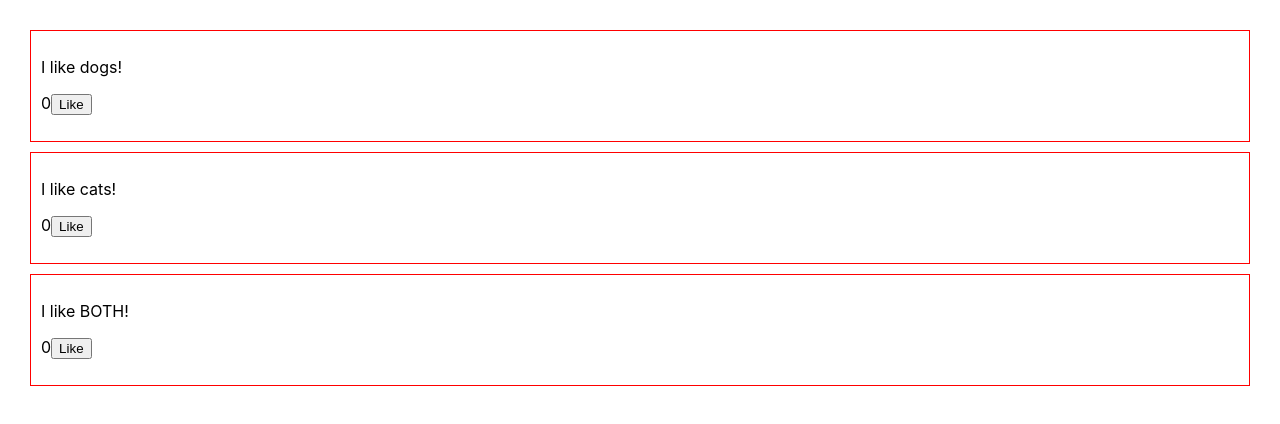
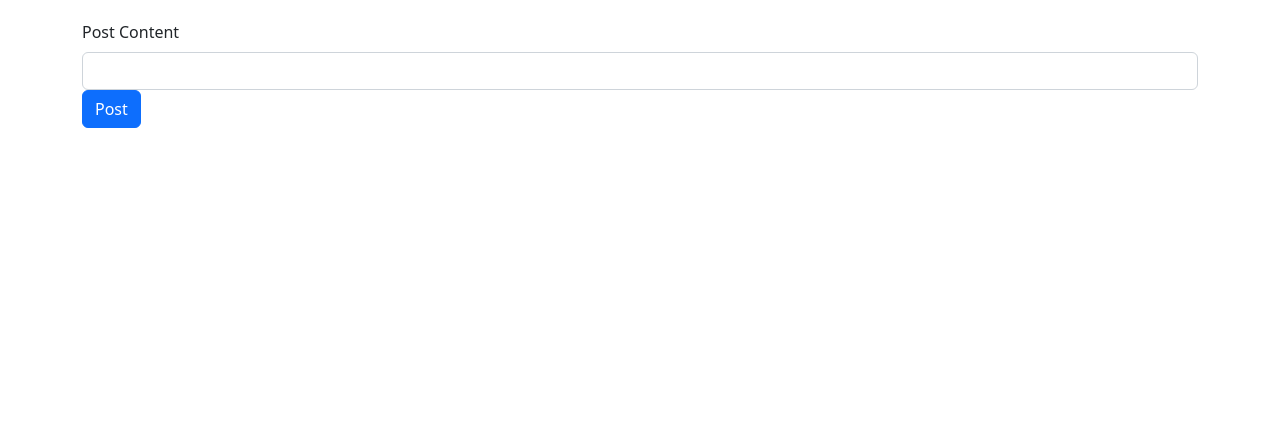
Before and after one commit to DougieWesson/react-like-viewer, a React (Create React App) app: page / in a window 1280 px wide. Shown: the top 424 px of the page. Built offline with nearby package versions, Linux system fonts and the light colour scheme.

Commit message:
made posts dynamic and can now add posts

```diff
--- a/package.json
+++ b/package.json
@@ -6,7 +6,9 @@
     "@testing-library/jest-dom": "^5.16.5",
     "@testing-library/react": "^13.4.0",
     "@testing-library/user-event": "^13.5.0",
+    "bootstrap": "^5.2.2",
     "react": "^18.2.0",
+    "react-bootstrap": "^2.5.0",
     "react-dom": "^18.2.0",
     "react-scripts": "5.0.1",
     "web-vitals": "^2.1.4"
--- a/src/App.jsx
+++ b/src/App.jsx
@@ -1,12 +1,24 @@
 import "./App.scss";
+import "bootstrap/dist/css/bootstrap.min.css";
+import Container from "react-bootstrap/Container";
+import PostAddForm from "./PostAddForm";
 import PostFeed from "./PostFeed";
+import { useState } from "react";
 
 function App() {
+  const [posts, changePosts] = useState([]);
+
+  const addPost = (content) => {
+    const updated = [...posts, { id: posts.length, content, likes: 0 }];
+    changePosts(updated);
+  };
+
   return (
-    <>
-    <PostFeed />
-    </>
-  )
+    <Container>
+      <PostAddForm addPost={addPost} />
+      <PostFeed posts={posts} changePosts={changePosts} />
+    </Container>
+  );
 }
 
 export default App;
--- /dev/null
+++ b/src/PostAddForm.jsx
@@ -0,0 +1,43 @@
+import { useState } from "react";
+import { Form } from "react-bootstrap";
+import { Button } from "react-bootstrap";
+
+function PostAddForm({ addPost }) {
+  const [contentValue, changeContentValue] = useState("");
+
+  const handleChange = (event) => {
+    event.preventDefault();
+    changeContentValue(event.target.value);
+  };
+
+  const addPostHandler = (event) => {
+    event.preventDefault();
+    addPost(contentValue);
+    changeContentValue("");
+  };
+
+  return (
+    <div>
+      <Form>
+        <Form.Group controlId="postContent">
+          <Form.Label> Post Content </Form.Label>
+          <Form.Control
+            name="content"
+            type="text"
+            value={contentValue}
+            onChange={(event) => handleChange(event)}
+          />
+        </Form.Group>
+        <Button
+          variant="primary"
+          type="submit"
+          onClick={(event) => addPostHandler(event)}
+        >
+          Post
+        </Button>
+      </Form>
+    </div>
+  );
+}
+
+export default PostAddForm;
--- a/src/PostFeed.jsx
+++ b/src/PostFeed.jsx
@@ -1,28 +1,7 @@
 import "./PostFeed.scss";
 import Post from "./Post";
-import { useState } from "react";
 
-function PostFeed() {
-  const fakePosts = [
-    {
-      content: "I like dogs!",
-      id: 0,
-      likes: 0,
-    },
-    {
-      content: "I like cats!",
-      id: 1,
-      likes: 0,
-    },
-    {
-      content: "I like BOTH!",
-      id: 2,
-      likes: 0,
-    },
-  ];
-
-  const [posts, addLikes] = useState([...fakePosts])
-
+function PostFeed({ posts, changePosts }) {
   const showPosts = () => {
     return posts.map((post) => {
       return (
@@ -38,21 +17,16 @@ function PostFeed() {
   };
 
   const increaseLikes = (id) => {
-    console.log("I was clicked");
     const updated = posts.map((post) => {
-        if(post.id === id) {
-            return {id, content: post.content, likes: post.likes + 1};
-        }
-        return post;
-    })
-    addLikes(updated);
+      if (post.id === id) {
+        return { id, content: post.content, likes: post.likes + 1 };
+      }
+      return post;
+    });
+    changePosts(updated);
   };
 
-  return (
-    <>
-      <div>{showPosts()}</div>
-    </>
-  );
+  return <div>{showPosts()}</div>;
 }
 
 export default PostFeed;
```
Also changed, not shown: 1 other file (tests, documents, lock files or other folders).
